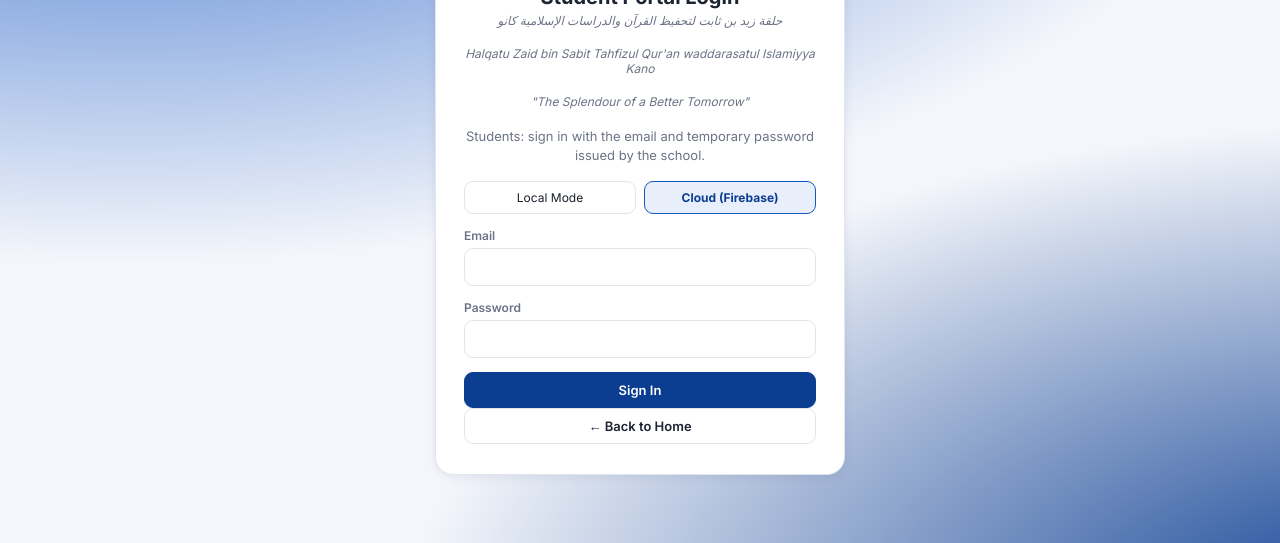
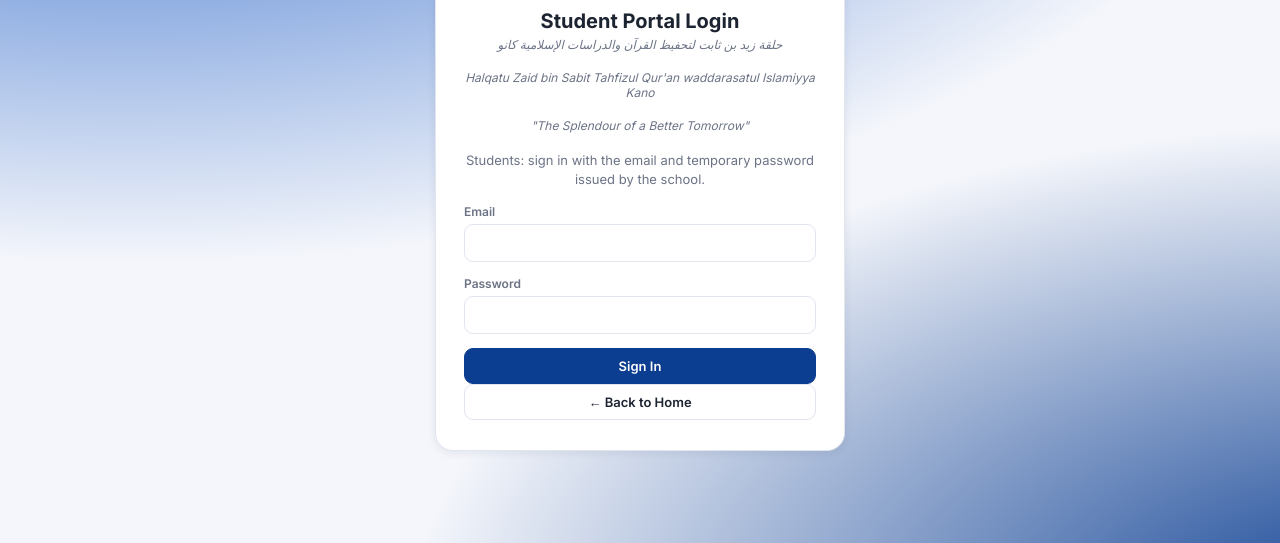
Before and after one commit to simdmultimedia-svg/Halqa-sms, a website built with Vite: page index.html in a window 1280 px wide. Both pictures are taken after a click on the button "Student Login". Shown: the part 257-800 px from the top of the page. Built offline with nearby package versions, Linux system fonts and the light colour scheme.

Commit message:
Remove legacy login mode options

```diff
--- a/index.html
+++ b/index.html
@@ -709,10 +709,6 @@
             <div class="sub">Halqatu Zaid bin Sabit Tahfizul Qur'an waddarasatul Islamiyya Kano</div>
             <div class="sub">"The Splendour of a Better Tomorrow"</div>
             <p id="login-portal-note" class="login-portal-note">Use your school account email and password to sign in.</p>
-            <div class="mode-row">
-                <label><input type="radio" name="mode" value="local"><span>Local Mode</span></label>
-                <label><input type="radio" name="mode" value="cloud" checked><span>Cloud (Firebase)</span></label>
-            </div>
             <div class="field">
                 <label for="login-email">Email</label>
                 <input type="email" id="login-email" name="email" value="admin@halqa.local" autocomplete="username"
--- a/js/app.js
+++ b/js/app.js
@@ -531,8 +531,8 @@ function showLogin(portalType = "staff") {
   // PRELOAD FIREBASE & LOCK BUTTON
   const btn = $("#login-btn");
   const bioBtn = $("#bio-login-btn");
-  const modeNode = document.querySelector('input[name="mode"]:checked');
-  const mode = modeNode ? modeNode.value : "cloud";
+  // HALQA runs against the online Supabase service; login has no local-mode toggle.
+  const mode = "cloud";
 
   if (mode === "cloud" && !window.authReady) {
     if (btn) {
@@ -583,7 +583,7 @@ function showLogin(portalType = "staff") {
       if (loginBtn) {
         loginBtn.disabled = true; loginBtn.textContent = "Signing in\u2026";
       }
-      const loginMode = document.querySelector('input[name="mode"]:checked')?.value || "cloud";
+      const loginMode = "cloud";
       const email = $("#login-email")?.value?.trim().toLowerCase() || "";
       setMode(loginMode);
       try {
```
